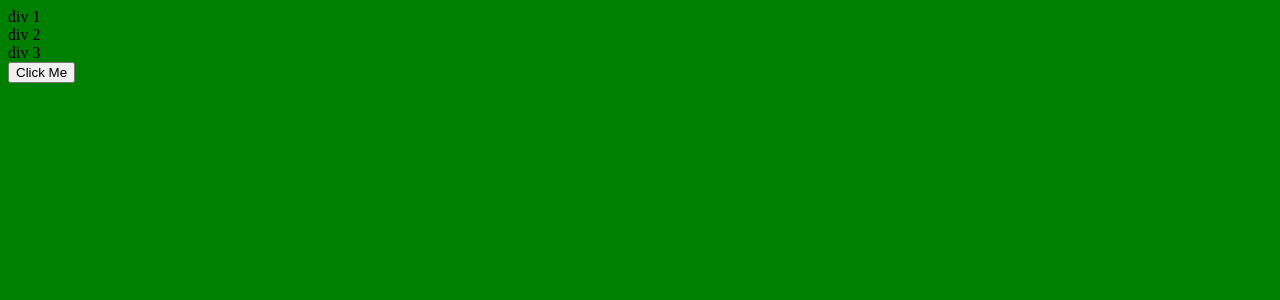
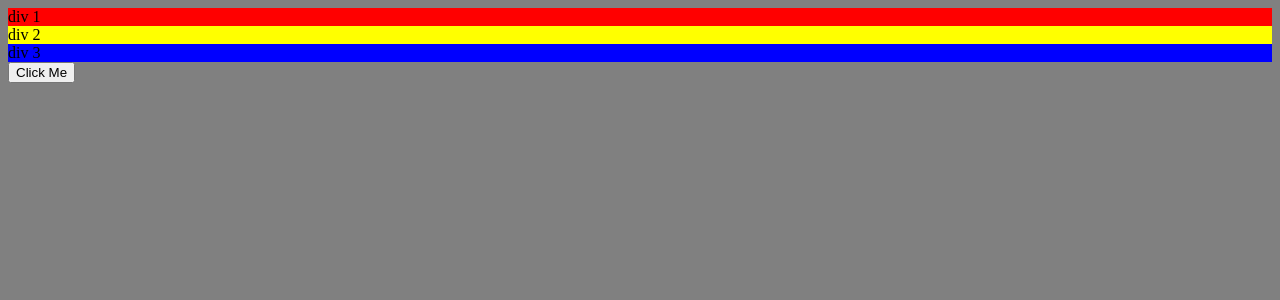
Before and after one commit to mmcguff/02_Teach_TeamActivity, a PHP site: page / in a window 1280 px wide. Shown: the top 300 px of the page. Run offline with PHP 8.4, Linux system fonts and the light colour scheme.

Commit message:
Divs are receiving color and javascript is working.

```diff
--- a/index.php
+++ b/index.php
@@ -9,21 +9,23 @@
 <?php
 
 /*
-Create an HTML page with a head element that provides a title for your page, and links to external CSS and JavaScript files.
+Create an HTML page with a head element that provides a title for your page, and links to external CSS and
+ JavaScript files.
 done
 On the HTML page, create 3 divs and a button labeled "Click Me".
 done
-Add classes and/or ids to your divs, then use the CSS to set their font-size and background color. Add function in your JavaScript file to alert the text "Clicked!", and have your button call this function when it is clicked.
+Add classes and/or ids to your divs, then use the CSS to set their font-size and background color.
+Add function in your JavaScript file to alert the text "Clicked!", and have your button call this function when it is clicked.
 
 Use CSS to make it so that hovering over any of the 3 divs causes the text to temporarily become bold.
 
 Make it so that the user can specify custom colors for the first div. To accomplish this, add a text box and another button labeled "Change color". Write a JavaScript function that gets invoked by clicking this button that gets the text from the textbox and sets the color of the first div.
 */
 
-echo "<div id='1'>div 1</div>";
-echo "<div id='2'>div 2</div>";
-echo "<div id='3'>div 3</div>";
-echo "<button>Click Me</button>";
+echo '<div class="one">div 1</div>';
+echo '<div class="two">div 2</div>';
+echo '<div class="three">div 3</div>';
+echo '<button onclick="getAlert();">Click Me</button>';
 
 
 
--- a/javascript.js
+++ b/javascript.js
@@ -1 +1,5 @@
-alert("Working!");
+function getAlert(){
+
+    alert("Clicked!");
+
+}
--- a/style.css
+++ b/style.css
@@ -1,3 +1,18 @@
 body{
-    background-color: green;
+    background-color: grey;
 }
+
+.one {
+    background-color: red;
+}
+
+.two {
+    font-size: 15 px;
+    background-color: yellow;
+
+}
+
+.three{
+    font-size: 20 px;
+    background-color: blue;
+}
```
